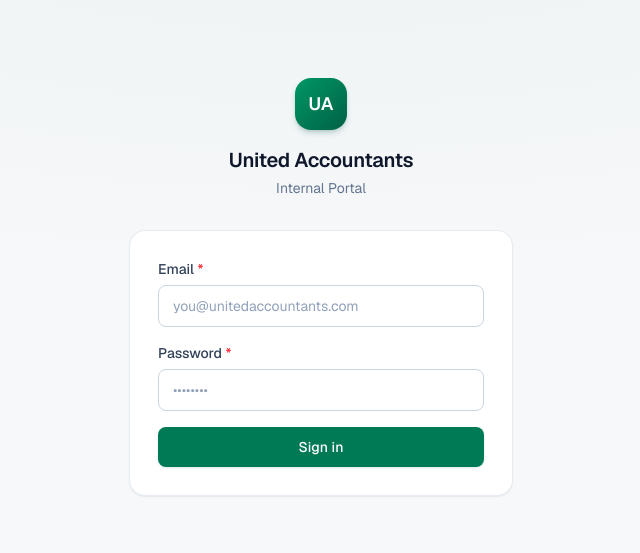
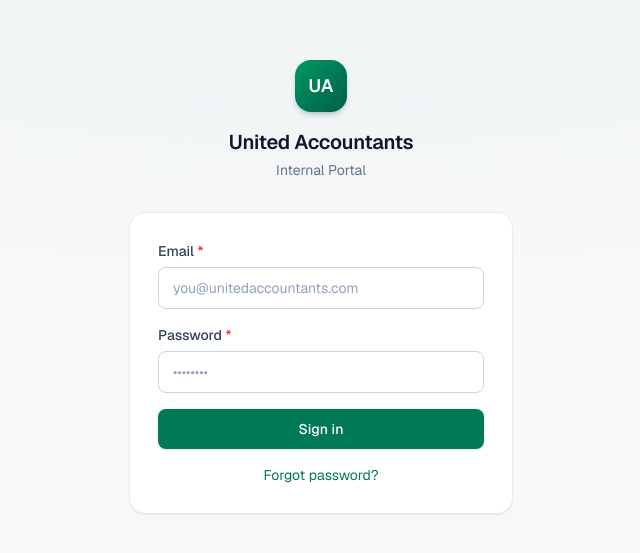
Before and after one commit to BuildMySamurAI/UnitiedAccountants, a Next.js app: page /internal/login in a window 1280 px wide. Shown: the part 113-666 px from the top of the page, without its empty margins (319-959 px from the left). Built offline with nearby package versions, Linux system fonts and the light colour scheme.

Commit message:
Add 'Forgot password?' link to login form

```diff
--- a/components/internal-login-form.tsx
+++ b/components/internal-login-form.tsx
@@ -97,6 +97,11 @@ export function InternalLoginForm() {
             <Button type="submit" disabled={submitting} className="w-full">
               {submitting ? "Signing in..." : "Sign in"}
             </Button>
+                        <p className="text-center text-sm">
+              <a href="/auth/forgot-password" className="text-emerald-700 hover:underline">
+                Forgot password?
+              </a>
+            </p>
           </form>
         </Card>
       </div>
```
